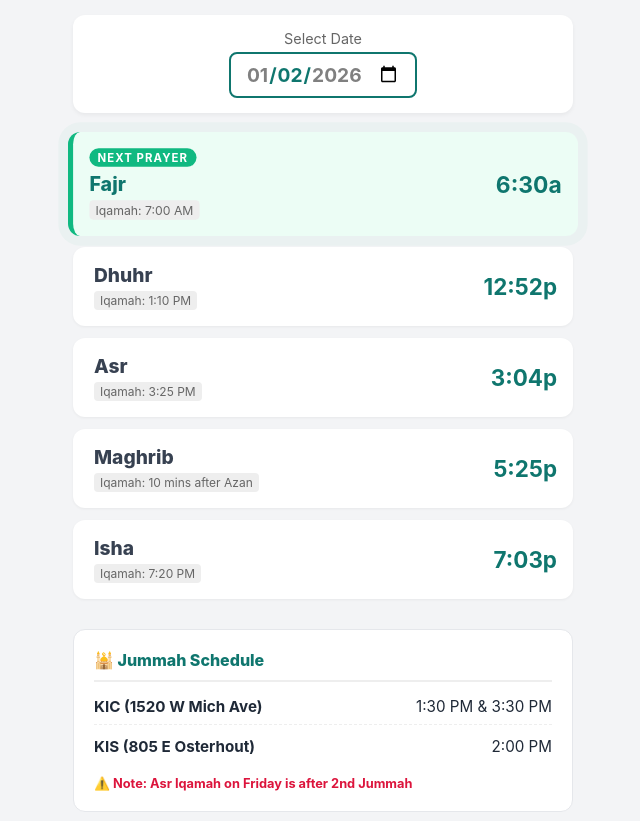
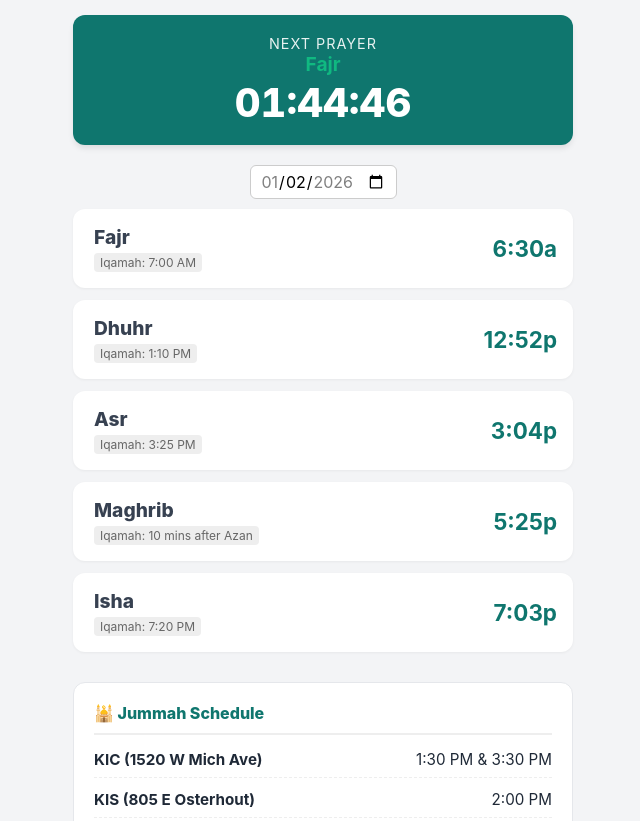
Before and after one commit to dlwjan/kalamazoo-prayers, a plain HTML site: page index.html in a window 1280 px wide. Shown: the top 821 px of the page, without its empty margins (317-957 px from the left). Drawn offline with Linux system fonts and the light colour scheme.

Commit message:
Update index.html

```diff
--- a/index.html
+++ b/index.html
@@ -7,8 +7,8 @@
     <script src="data.js"></script>
     <style>
         :root {
-            --primary: #0f766e; /* Brand Green */
-            --accent: #10b981; /* Bright Green for Pulse */
+            --primary: #0f766e;
+            --accent: #10b981;
             --bg: #f3f4f6;
             --card: #ffffff;
             --text: #1f2937;
@@ -16,12 +16,25 @@
         body { font-family: -apple-system, system-ui, sans-serif; background: var(--bg); color: var(--text); margin: 0; padding: 15px; }
         .container { max-width: 500px; margin: 0 auto; }
 
+        /* COUNTDOWN BANNER */
+        .countdown-box {
+            background: var(--primary);
+            color: white;
+            padding: 20px;
+            border-radius: 12px;
+            text-align: center;
+            margin-bottom: 20px;
+            box-shadow: 0 4px 6px -1px rgba(0,0,0,0.1);
+        }
+        .next-label { font-size: 0.9em; opacity: 0.9; text-transform: uppercase; letter-spacing: 1px; }
+        .timer-display { font-size: 2.5em; font-weight: 800; font-variant-numeric: tabular-nums; line-height: 1.1; margin-top: 5px; }
+        .next-name { font-size: 1.2em; font-weight: bold; color: var(--accent); }
+
         /* Calendar Control */
-        .controls { text-align: center; margin-bottom: 20px; background: white; padding: 15px; border-radius: 12px; box-shadow: 0 2px 4px rgba(0,0,0,0.05); }
-        .controls label { font-size: 0.9em; color: #666; display: block; margin-bottom: 5px; }
+        .controls { text-align: center; margin-bottom: 10px; }
         input[type="date"] {
-            font-size: 1.2rem; padding: 8px 15px; border-radius: 8px; border: 2px solid var(--primary);
-            color: var(--primary); font-weight: bold; font-family: inherit; outline: none;
+            font-size: 1rem; padding: 5px 10px; border-radius: 6px; border: 1px solid #ccc;
+            font-family: inherit; outline: none; background: white;
         }
 
         /* Prayer Cards */
@@ -29,42 +42,21 @@
             background: var(--card); padding: 16px; margin-bottom: 12px; border-radius: 12px;
             display: flex; justify-content: space-between; align-items: center;
             box-shadow: 0 1px 3px rgba(0,0,0,0.05); border-left: 5px solid transparent;
-            transition: all 0.3s ease;
         }
-        .prayer-info { display: flex; flex-direction: column; }
         .prayer-name { font-weight: 800; font-size: 1.2em; color: #374151; }
         .iqamah-badge { font-size: 0.75em; background: #eee; padding: 2px 6px; border-radius: 4px; color: #666; margin-top: 4px; width: fit-content; }
-
-        .times { text-align: right; }
         .adhan-time { font-size: 1.4em; font-weight: bold; color: var(--primary); }
 
-        /* --- NEW HIGHLIGHTER STYLES --- */
-        @keyframes pulse-green {
-            0% { box-shadow: 0 0 0 0 rgba(16, 185, 129, 0.7); }
-            70% { box-shadow: 0 0 0 10px rgba(16, 185, 129, 0); }
-            100% { box-shadow: 0 0 0 0 rgba(16, 185, 129, 0); }
+        /* Highlight Current Prayer in List */
+        .prayer-card.active-now {
+            border-left: 5px solid var(--accent);
+            background: #ecfdf5;
         }
-
-        .prayer-card.next-up {
-            border-left: 5px solid var(--accent);
-            background: #ecfdf5; /* Very light green */
-            animation: pulse-green 2s infinite; /* The Heartbeat Effect */
-            transform: scale(1.02);
-        }
-        .prayer-card.next-up .prayer-name { color: var(--primary); }
-
-        .next-badge {
-            display: none; background: var(--accent); color: white; font-size: 0.7em;
-            padding: 2px 8px; border-radius: 10px; font-weight: bold; margin-bottom: 5px;
-            text-transform: uppercase; letter-spacing: 1px; width: fit-content;
-        }
-        .prayer-card.next-up .next-badge { display: block; }
 
         /* Jummah & Hadith */
         .info-section { background: var(--card); padding: 20px; border-radius: 12px; margin-top: 30px; border: 1px solid #e5e7eb; }
         .section-title { color: var(--primary); font-weight: 800; margin-bottom: 15px; border-bottom: 2px solid #eee; padding-bottom: 10px; }
         .jummah-row { display: flex; justify-content: space-between; margin-bottom: 12px; font-size: 0.95em; border-bottom: 1px dashed #eee; padding-bottom: 8px; }
-        .jummah-row:last-child { border-bottom: none; }
         .hadith-text { font-style: italic; line-height: 1.6; color: #4b5563; }
         .hadith-ref { display: block; text-align: right; font-size: 0.8em; color: #9ca3af; margin-top: 10px; }
     </style>
@@ -73,9 +65,14 @@
 
 <div class="container">
 
+    <div class="countdown-box">
+        <div class="next-label">Next Prayer</div>
+        <div class="next-name" id="next-prayer-name">Loading...</div>
+        <div class="timer-display" id="timer">--:--:--</div>
+    </div>
+
     <div class="controls">
-        <label>Select Date</label>
-        <input type="date" id="date-picker" onchange="loadDay(this.value)">
+        <input type="date" id="date-picker" onchange="renderSchedule(this.value)">
     </div>
 
     <div id="prayer-list"></div>
@@ -98,24 +95,25 @@
 <script>
     // --- 1. SETUP ---
     const datePicker = document.getElementById('date-picker');
+    const timerDisplay = document.getElementById('timer');
+    const nextNameDisplay = document.getElementById('next-prayer-name');
+
     datePicker.min = "2026-01-01";
     datePicker.max = "2026-01-31";
 
     const today = new Date();
     const formattedToday = today.toISOString().split('T')[0];
 
-    // Default to Today if in range, else Jan 1
     if(formattedToday >= datePicker.min && formattedToday <= datePicker.max) {
         datePicker.value = formattedToday;
     } else {
         datePicker.value = "2026-01-01";
     }
 
-    // --- 2. LOGIC TO FIND NEXT PRAYER ---
-    function isNext(prayerTimeStr, now) {
-        if (!prayerTimeStr) return false;
-
-        let time = prayerTimeStr.toLowerCase();
+    // --- 2. HELPER: PARSE TIME ---
+    function parseTime(timeStr, dateStr) {
+        // Converts "6:30a" and "2026-01-01" into a JS Date Object
+        let time = timeStr.toLowerCase();
         let isPM = time.includes('p');
         let parts = time.replace(/[ap]/g, '').split(':');
         let hour = parseInt(parts[0]);
@@ -124,24 +122,90 @@
         if (isPM && hour !== 12) hour += 12;
         if (!isPM && hour === 12) hour = 0;
 
-        const prayerMinutes = (hour * 60) + min;
-        const currentMinutes = (now.getHours() * 60) + now.getMinutes();
-
-        // If prayer is in the future relative to NOW, it's a candidate
-        return prayerMinutes > currentMinutes;
+        return new Date(`${dateStr}T${String(hour).padStart(2, '0')}:${String(min).padStart(2, '0')}:00`);
     }
 
-    // --- 3. MAIN RENDER FUNCTION ---
-    function loadDay(dateString) {
+    // --- 3. COUNTDOWN ENGINE ---
+    function updateCountdown() {
+        const now = new Date();
+        const currentDayNum = now.getDate();
+
+        // Find today's data
+        const todayData = prayerData.schedule.find(d => d.day === currentDayNum);
+
+        if (!todayData) {
+            timerDisplay.innerText = "No Data";
+            return;
+        }
+
+        const prayerKeys = ['fajr', 'dhuhr', 'asr', 'maghrib', 'isha'];
+        const todayStr = now.toISOString().split('T')[0];
+
+        let nextPrayerTime = null;
+        let nextPrayerName = "";
+
+        // Check prayers for TODAY
+        for (let key of prayerKeys) {
+            const timeObj = parseTime(todayData[key], todayStr);
+            if (timeObj > now) {
+                nextPrayerTime = timeObj;
+                nextPrayerName = key.charAt(0).toUpperCase() + key.slice(1);
+                break;
+            }
+        }
+
+        // If NO prayer found today (Late night logic), get Tomorrow's Fajr
+        if (!nextPrayerTime) {
+            const tomorrowDayNum = currentDayNum + 1;
+            const tomorrowData = prayerData.schedule.find(d => d.day === tomorrowDayNum);
+
+            if (tomorrowData) {
+                // Calculate Tomorrow's Date String
+                const tomorrow = new Date(now);
+                tomorrow.setDate(tomorrow.getDate() + 1);
+                const tomorrowStr = tomorrow.toISOString().split('T')[0];
+
+                nextPrayerTime = parseTime(tomorrowData['fajr'], tomorrowStr);
+                nextPrayerName = "Fajr (Tomorrow)";
+            } else {
+                nextNameDisplay.innerText = "End of Month";
+                timerDisplay.innerText = "Done";
+                return;
+            }
+        }
+
+        // Update UI Text
+        nextNameDisplay.innerText = nextPrayerName;
+
+        // Calculate Difference
+        const diff = nextPrayerTime - now;
+
+        if (diff < 0) {
+            timerDisplay.innerText = "00:00:00"; // Should catch quickly in next loop
+        } else {
+            const hours = Math.floor(diff / (1000 * 60 * 60));
+            const minutes = Math.floor((diff % (1000 * 60 * 60)) / (1000 * 60));
+            const seconds = Math.floor((diff % (1000 * 60)) / 1000);
+
+            timerDisplay.innerText =
+                `${String(hours).padStart(2, '0')}:${String(minutes).padStart(2, '0')}:${String(seconds).padStart(2, '0')}`;
+        }
+    }
+
+    // Run timer every second
+    setInterval(updateCountdown, 1000);
+    updateCountdown(); // Run once immediately
+
+    // --- 4. RENDER LIST ---
+    function renderSchedule(dateString) {
         const dateObj = new Date(dateString + 'T12:00:00');
         const dayNumber = dateObj.getDate();
-
         const dayData = prayerData.schedule.find(d => d.day === dayNumber);
         const container = document.getElementById('prayer-list');
         container.innerHTML = "";
 
         if (!dayData) {
-            container.innerHTML = "<div style='text-align:center'>No data for this date.</div>";
+            container.innerHTML = "<div style='text-align:center'>No data.</div>";
             return;
         }
 
@@ -153,26 +217,10 @@
             { key: 'isha', label: 'Isha', iqamah: prayerData.iqamah.isha(dayNumber) },
         ];
 
-        const now = new Date();
-        let nextFound = false;
-
         prayers.forEach(p => {
-            // Updated Logic: We removed the "isToday" check.
-            // It now highlights the next prayer relative to the CURRENT TIME
-            // regardless of which day you are viewing. Great for testing!
-            let isNextUp = false;
-
-            if (!nextFound && isNext(dayData[p.key], now)) {
-                isNextUp = true;
-                nextFound = true;
-            }
-
-            const highlightClass = isNextUp ? 'next-up' : '';
-
             const html = `
-                <div class="prayer-card ${highlightClass}">
+                <div class="prayer-card">
                     <div class="prayer-info">
-                        <span class="next-badge">NEXT PRAYER</span>
                         <span class="prayer-name">${p.label}</span>
                         <div class="iqamah-badge">Iqamah: ${p.iqamah}</div>
                     </div>
@@ -185,7 +233,7 @@
         });
     }
 
-    // --- 4. INITIAL LOAD ---
+    // --- 5. INITIAL LOAD ---
     const jummahContainer = document.getElementById('jummah-container');
     prayerData.jummah.forEach(j => {
         jummahContainer.innerHTML += `
@@ -198,7 +246,7 @@
     document.getElementById('hadith-text').innerText = prayerData.hadith.text;
     document.getElementById('hadith-ref').innerText = prayerData.hadith.ref;
 
-    loadDay(datePicker.value);
+    renderSchedule(datePicker.value);
 
 </script>
 </body>
```
